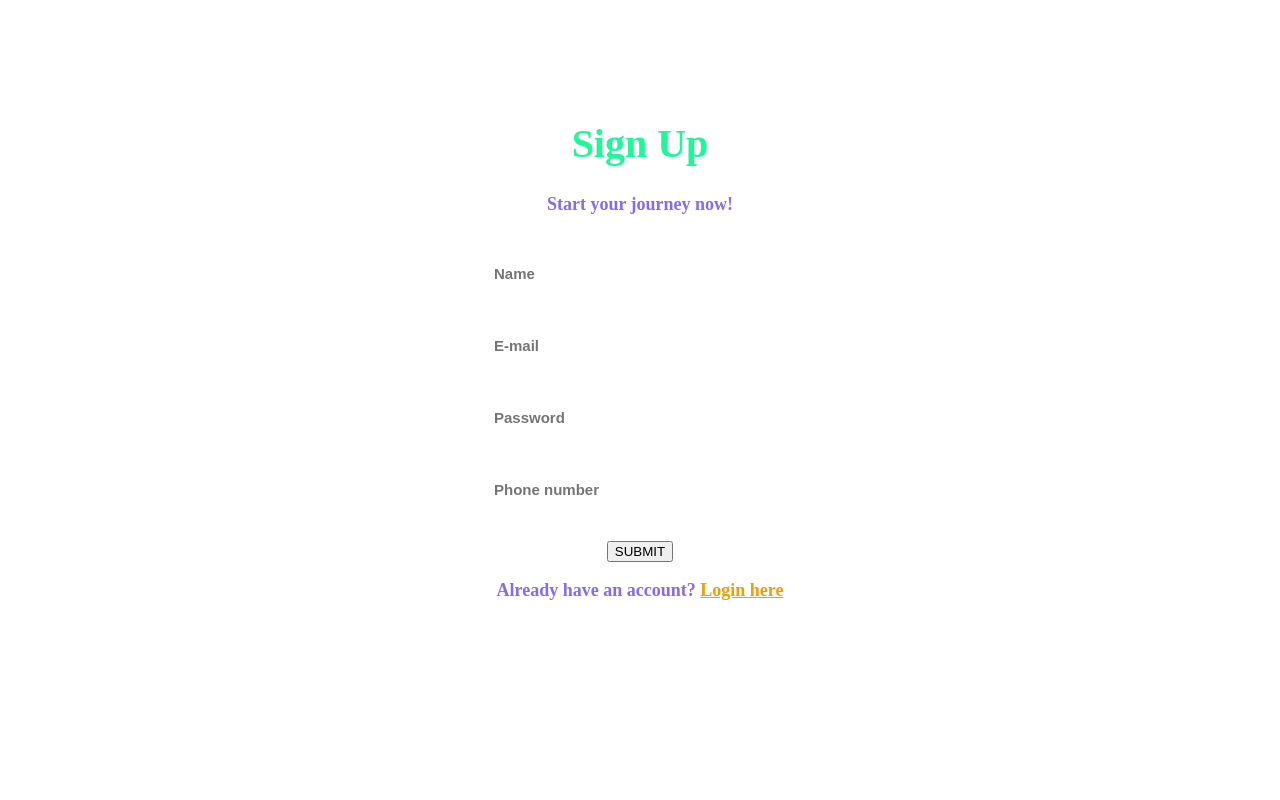
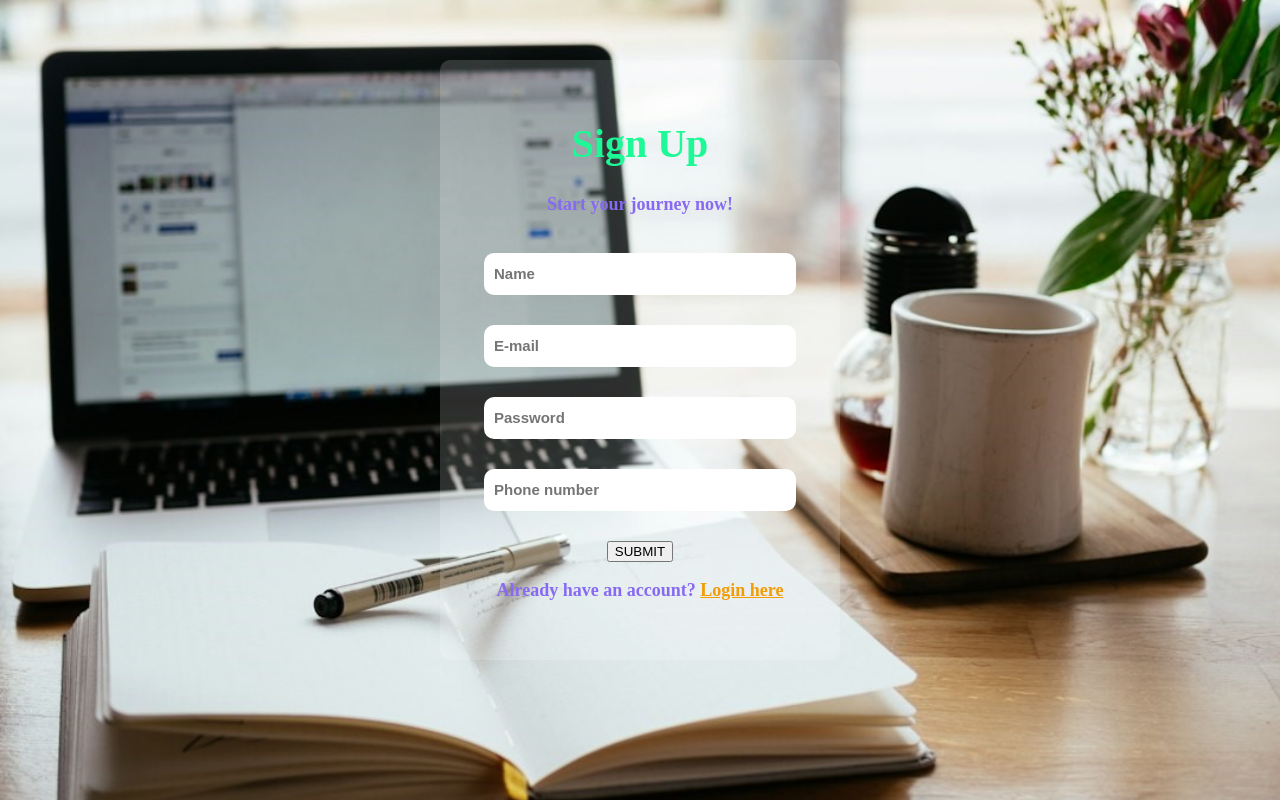
Before and after one commit to jayanthvinaymalla/jayanthvinaymalla.github.io, a plain HTML site: page index.html in a window 1280 px wide. Drawn offline with Linux system fonts and the light colour scheme.

Commit message:
main.css

```diff
--- a/main.css
+++ b/main.css
@@ -1,6 +1,6 @@
 body {
     /*background-image: url("https://encrypted-tbn0.gstatic.com/images?q=tbn:ANd9GcReuvhu8KQ7tOxSB6KEVN_55CsAGkSBCkzcp5ww5gVgmTm9hIZU7-B3a8aEQJhqdh5mlZI&usqp=CAU");*/
-    background-image: url(top.jpeg);
+    background-image: url(top.jpg);
     background-size: cover;
     background-repeat: no-repeat;
     background-position: center;
```
